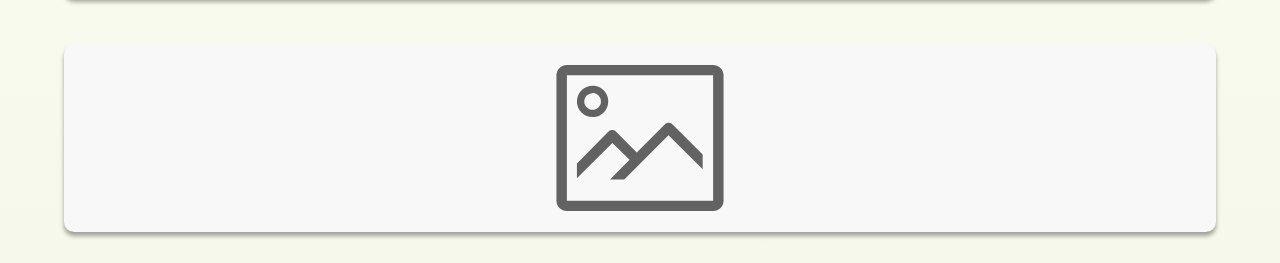
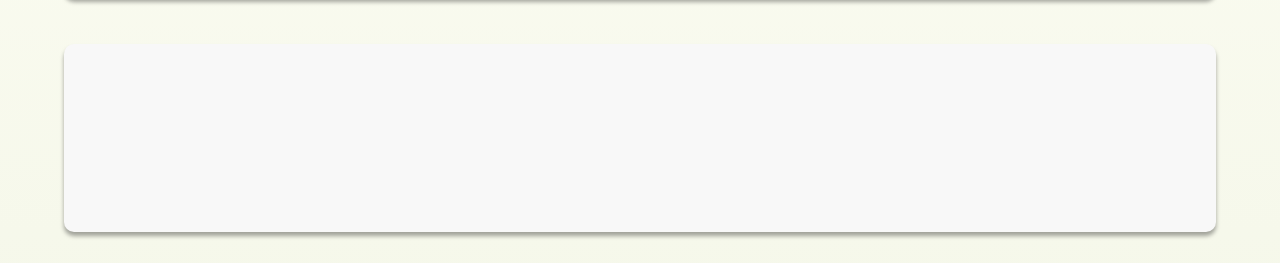
Before and after one commit to hyuneu-n/12th-SKUNIV-Festival-Front, a React (Vite) app: page /lostinput in a window 1280 px wide. Shown: the part 534-797 px from the top of the page. Built offline with nearby package versions, Linux system fonts and the light colour scheme; a web font is replaced by a local one.

Commit message:
repeat/ 사진 미리보기 추가

```diff
--- a/src/pages/LostInputPage.jsx
+++ b/src/pages/LostInputPage.jsx
@@ -7,7 +7,7 @@ import { Link } from 'react-router-dom';
 import img_i from '../assets/images/icon_back.svg';
 import img_p from '../assets/images/icon_photo.svg';
 import { useNavigate } from 'react-router-dom';
-import { useState,useRef } from 'react';
+import { useState, useRef } from 'react';
 import styled from 'styled-components';
 
 export default function Notice() {
@@ -19,6 +19,29 @@ export default function Notice() {
   const fileInputRef = useRef(null);
   const handleImageClick = () => {
     fileInputRef.current.click();
+    const fileInput = document.getElementById('fileInput');
+    const fileView = document.getElementById('fileView');
+
+    // 파일 입력(input) 요소에 change 이벤트를 추가하여 파일이 변경될 때마다 실행되는 함수를 정의합니다.
+    fileInput.addEventListener('change', function (event) {
+      // 파일이 선택되었는지 확인합니다.
+      if (fileInput.files && fileInput.files[0]) {
+        // FileReader 객체를 생성합니다.
+        const reader = new FileReader();
+
+        // 파일이 로드될 때 실행될 콜백 함수를 정의합니다.
+        reader.onload = function (event) {
+          // 파일을 읽어서 이미지 URL로 변환합니다.
+          const imageURL = event.target.result;
+
+          // fileView 요소의 배경 이미지를 설정합니다.
+          fileView.style.backgroundImage = `url(${imageURL})`;
+        };
+
+        // 파일을 읽어서 데이터 URL로 변환합니다.
+        reader.readAsDataURL(fileInput.files[0]);
+      }
+    });
   };
   const handleButtonClick = () => {
     console.log('button clicked');
@@ -39,7 +62,9 @@ export default function Notice() {
       alert('파일을 선택해주세요.'); // 파일을 선택하지 않은 경우 메시지 표시
       return;
     }
-    else console.log("not null");
+    else {
+      console.log("not null");
+    }
     formData.append('file', file); // file은 실제 파일 객체입니다.
     console.log(postData);
     fetch('https://dev.skufestival2024.site/api/lostitem/post', {
@@ -90,7 +115,7 @@ export default function Notice() {
             id="lDate"
             name="lDate"
             onChange={(e) => setDate(e.target.value)} />
-          <S.NoticeInImage src={img_p}></S.NoticeInImage>
+          <S.NoticeInImage id = "fileView" ></S.NoticeInImage>
           <S.NoticeTitle
             type="text"
             placeholder="시간을 입력해주세요."
--- a/src/styles/pages/NoticeInputPage.styled.js
+++ b/src/styles/pages/NoticeInputPage.styled.js
@@ -116,13 +116,17 @@ export const BtnImage = styled.img`
   padding: 3% 3% 3% 3%;
   background-size: cover;
 `;
-export const NoticeInImage = styled.img`
+export const NoticeInImage = styled.div`
   width: 100%;
   height: 188px;
   margin: 2% 0% 2% 0%;
   box-shadow: 0px 4px 4px rgba(0, 0, 0, 0.35);
   border: none;
   border-radius: 10px;
+  display: flex;
+  justify-content: center;
+  align-items: center;
   background-color: #F8F8F8;
-  background-size: contain;
+  background-size: 100% 100%;
+  background-repeat: no-repeat;
 `;
```
